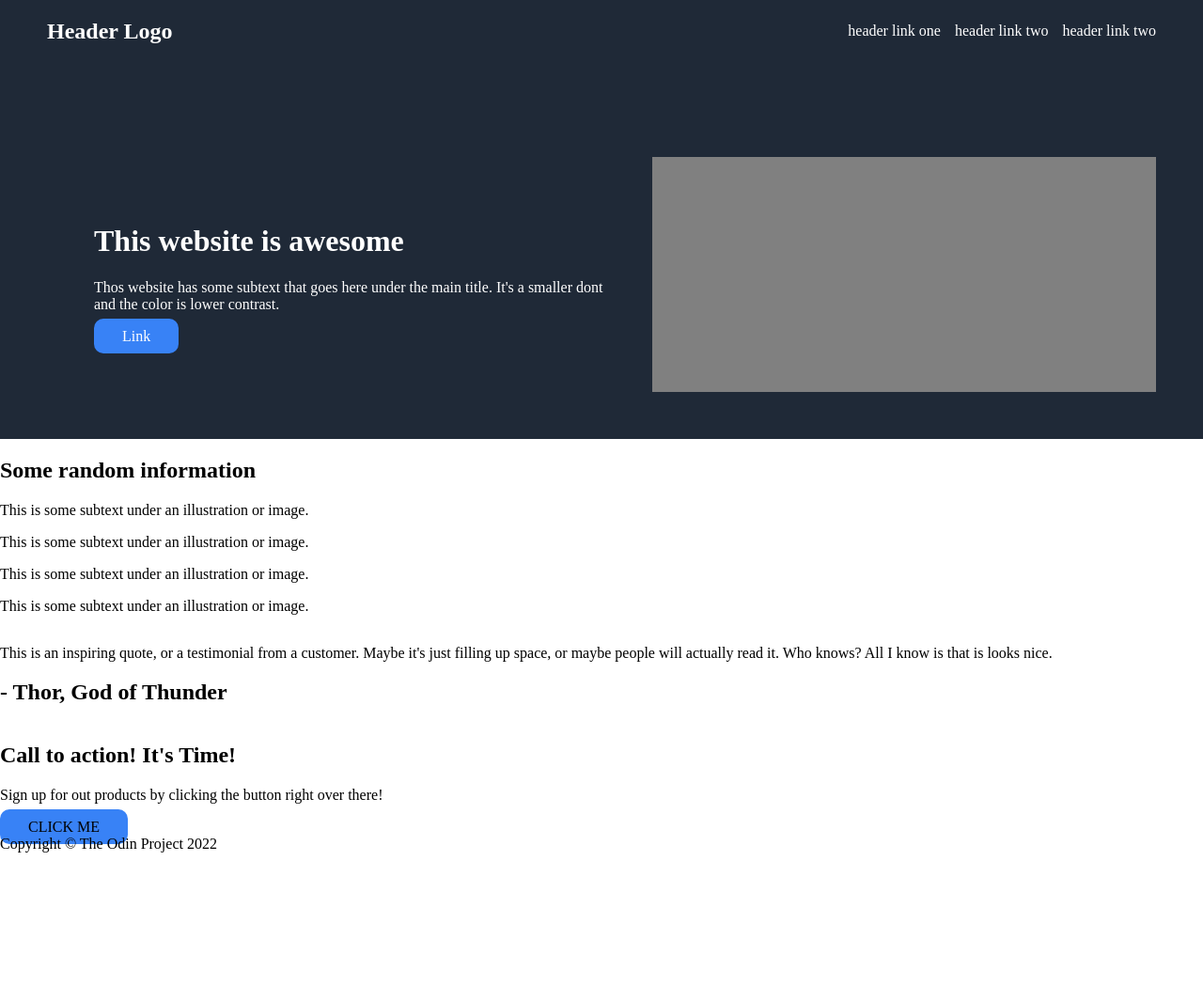
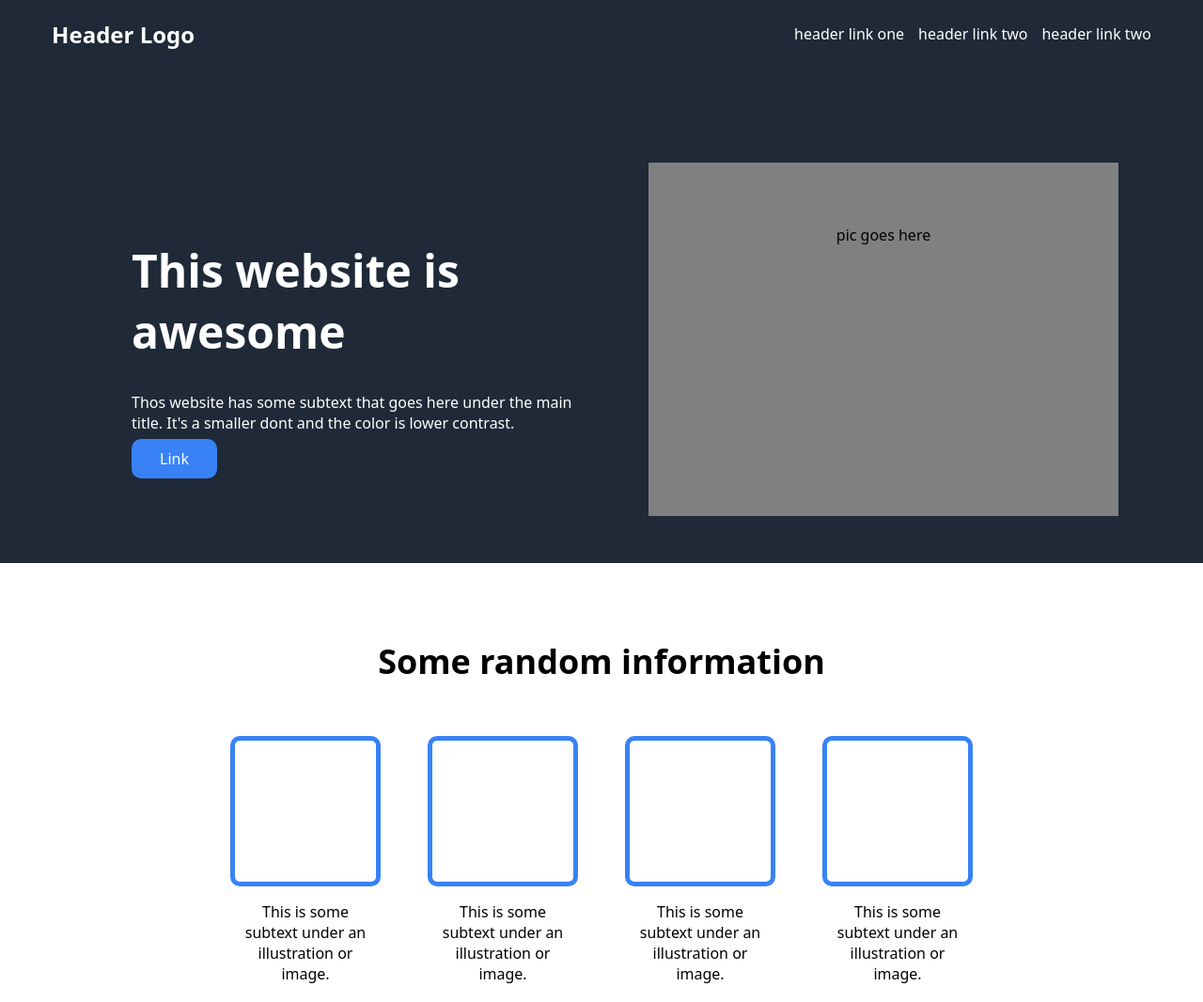
Before and after one commit to msyed199343/LandingPage, a plain HTML site: page index.html in a window 1280 px wide. Shown: the top 1066 px of the page at 94% size. Before the commit the page ends 907 px from the top, so only its background shows below. Drawn offline with Linux system fonts and the light colour scheme.

Commit message:
added css to layout and refined html

```diff
--- a/index.html
+++ b/index.html
@@ -22,10 +22,10 @@
                 <div class="top-left">
                 <h1>This website is awesome</h1>
                 <p>Thos website has some subtext that goes here under the main title.  It's a smaller dont and the color is lower contrast. </p>
-                <a href="" >Link</a>
+                <a href="google.com">Link</a>
                 </div>
 
-                <div class="image-1">
+                <div class="image-1"> <p>pic goes here</p>
                     <img>
                 </div>
 
@@ -34,32 +34,35 @@
         <div class="middle">
             <h2>Some random information</h2>
             <div class="boxes">
-                <div>
+                <div class="middle-top">
+                        <div class="box">
 
                         </div>
 
-                <div>
+                        <div class="box">
 
                         </div>
 
-                <div>
+                        <div class="box">
 
                         </div>
 
-                <div>
+                        <div class="box">
 
                         </div>
+                </div>
 
+                <div class="middle-bottom">
                         <p>This is some subtext under an illustration or image.</p>
                         <p>This is some subtext under an illustration or image.</p>
                         <p>This is some subtext under an illustration or image.</p>
                         <p>This is some subtext under an illustration or image.</p>
-
+                </div>
             </div>
         </div>
 
         <div class="bottom">
-            <p>This is an inspiring quote, or a testimonial from a customer.  Maybe it's just filling up space, or maybe people will actually read it.  Who knows? All I know is that is looks nice.</p>
+            <p>"This is an inspiring quote, or a testimonial from a customer.  Maybe it's just filling up space, or maybe people will actually read it.  Who knows? All I know is that is looks nice."</p>
             <h2>- Thor, God of Thunder</h2>
         </div>
 
--- a/styles.css
+++ b/styles.css
@@ -1,13 +1,16 @@
 body{
     margin: auto;
+    font-family: system-ui, -apple-system, BlinkMacSystemFont, 'Segoe UI', Roboto, Oxygen, Ubuntu, Cantarell, 'Open Sans', 'Helvetica Neue', sans-serif;
+    min-width: 1200px;
+
 }
 
-
-.everything{
+.everything {
     display: flex;
     flex-direction: column;
 
 }
+
 
 ul{
     list-style-type: none;
@@ -20,11 +23,17 @@ ul{
     padding-top: 0px;
     background-color: #1F2937;
     color: white;
+    justify-content: center;
+
 }
 .links{
     display: flex;
     gap: 15px;
-    margin-left: auto;
+    flex-shrink: 0;
+}
+
+.logo{
+    flex-basis: 750px;
 
 }
 
@@ -32,18 +41,30 @@ ul{
     display: flex;
     background-color: #1F2937;
     padding: 50px;
+    flex: 1;
+    justify-content: center;
+
+
 }
 
 .top-left{
     width:50%;
     padding: 50px;
     color: white;
+    flex-basis: 500px;
+}
+
+.top-left h1{
+    font-size: 48px;
 }
 
 .image-1{
+
     background-color: gray;
-    width: 40%;
+    width: 400px;
     padding: 50px;
+    align-items: center;
+    text-align: center;
 }
 
 a{
@@ -55,3 +76,83 @@ a{
     padding-right: 30px;
     border-radius: 10px;
 }
+
+.boxes{
+    display: flex;
+    flex-direction: column;
+    padding: 25px;
+
+
+}
+
+.middle h2{
+    text-align: center;
+    display: flex;
+    justify-content: center;
+    font-size: 36px;
+    flex-basis: 0;
+
+}
+
+.box{
+    border-radius: 10px;
+    border-style: solid;
+    background-color: white;
+    border-color: #3882F6;
+    border-width: thick;
+    width: 150px;
+    height: 150px;
+
+}
+
+.middle-top{
+    display: flex;
+    justify-content: center;
+    gap: 50px;
+
+}
+
+.middle-bottom{
+    display: flex;
+    text-align: center;
+    justify-content: center;
+    gap: 60px;
+
+}
+
+.middle-bottom p{
+    display: flex;
+    width: 150px;
+
+
+}
+
+.middle{
+    padding: 50px;
+    justify-content: center;
+    align-items: center;
+}
+
+.bottom{
+    display: flex;
+    background-color: #E5E7Eb;
+    flex-direction: column;
+    padding: 150px;
+    flex: 1;
+    justify-content: center;
+    align-items: center;
+}
+
+.bottom p{
+   text-align: center;
+    font-size: 36px;
+    font-style: italic;
+    font-weight: lighter;
+    max-width: 800px;
+    margin-left:35px;
+}
+
+.bottom h2{
+    text-align: right;
+    max-width: 800px;
+}
```
Lines whose indentation alone changed are shown as unchanged.
